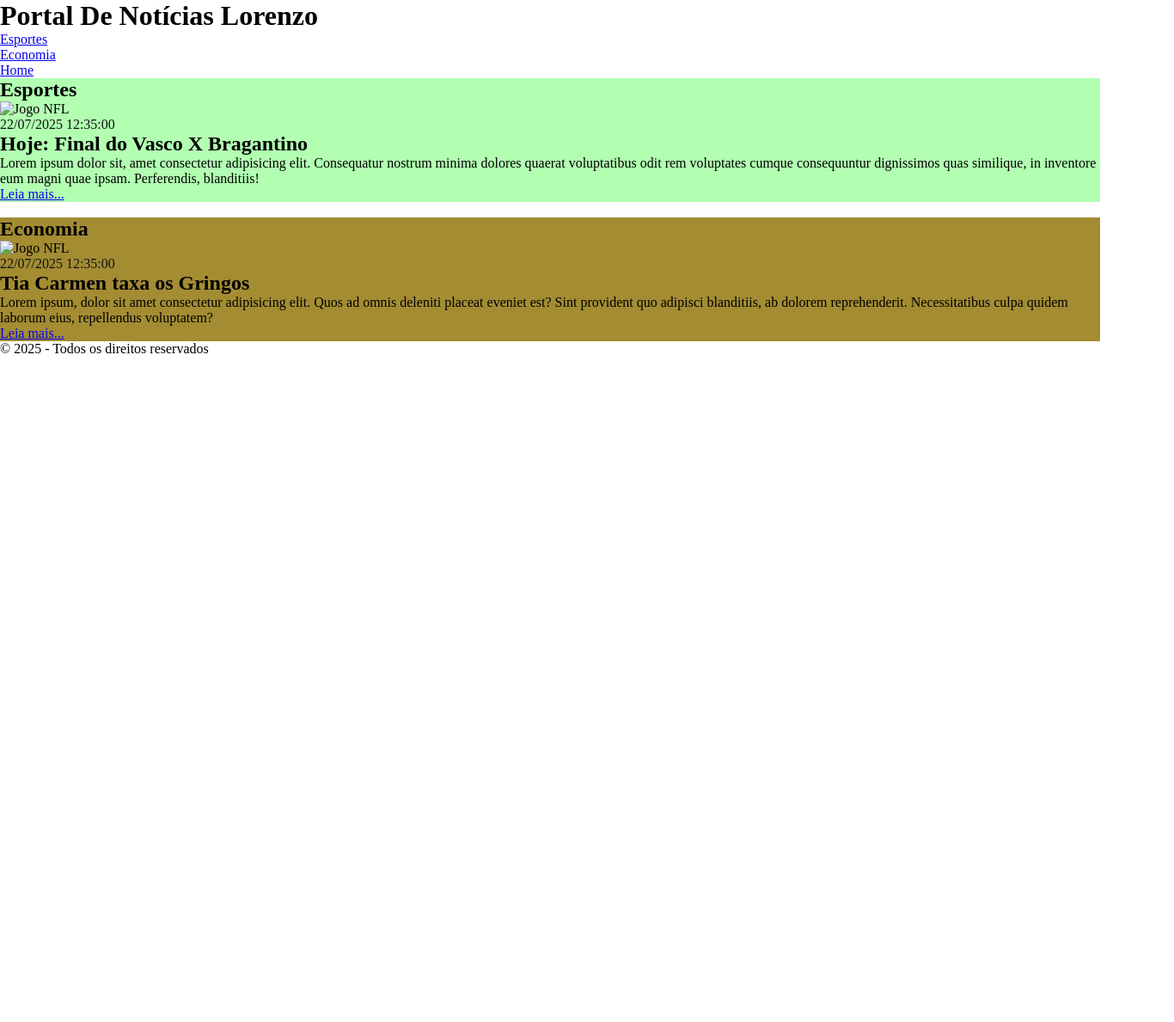
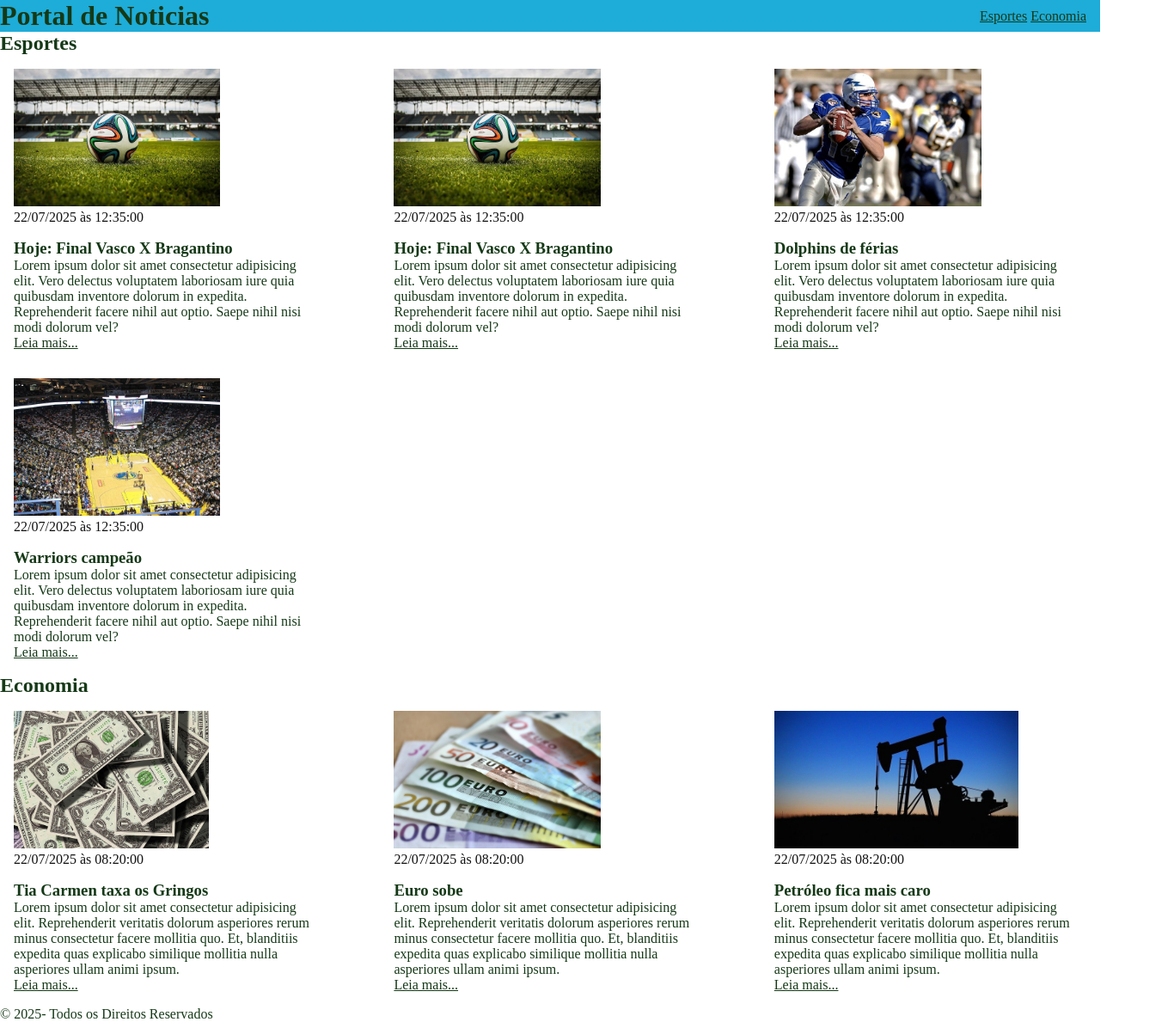
Before and after one commit to lorenzolopesgoat/102-Frontend, a plain HTML site: page PortalNoticia/index.html in a window 1280 px wide. Shown: the whole page at 86% size, 1366 px wide, since content can reach past the window. Before the commit the page ends 800 px from the top, so only its background shows below. Drawn offline with Linux system fonts and the light colour scheme.

Commit message:
Update 2

```diff
--- a/PortalNoticia/index.html
+++ b/PortalNoticia/index.html
@@ -1,16 +1,16 @@
 <!DOCTYPE html>
 <html lang="pt-br">
 <head>
-    </style>
     <meta charset="UTF-8">
     <meta name="viewport" content="width=device-width, initial-scale=1.0">
-    <title>Meu portal de notícias</title>
+    <title>Meu Portal de Notícias</title>
     <link rel="stylesheet" type="text/css" href="./style.css">
+    <link rel="shortcut icon" href="imagens/Sistema Tênis Integrado.jpg" type="image/x-icon">
 </head>
 <body>
     <header>
         <div class="container">
-        <h1>Portal De Notícias Lorenzo</h1>
+        <h1>Portal de Noticias</h1>
         <nav>
             <ul>
                 <li>
@@ -20,44 +20,91 @@
                     <a href="#">Economia</a>
                 </li>
             </ul>
-            <a href="#">Home</a>
         </nav>
     </div>
     </header>
     <main>
-        <div>
         <section id="sports">
+                <div class="container">
                     <h2>Esportes</h2>
+                    <div class="articles">
                     <article>
-                    <img src="./imgens//futebol-americano.jpg" alt="Jogo NFL">
+                        <img src="./imgens/futebol.jpg" alt="Bola de futebol">
                         <header>
-                        <time class="creation-date">22/07/2025 12:35:00</time>
+                            <time class="creation-date">22/07/2025 às 12:35:00</time>
                         </header>
-                    <h2>Hoje: Final do Vasco X Bragantino</h2>
-                    <p>
-                        Lorem ipsum dolor sit, amet consectetur adipisicing elit. Consequatur nostrum minima dolores quaerat voluptatibus odit rem voluptates cumque consequuntur dignissimos quas similique, in inventore eum magni quae ipsam. Perferendis, blanditiis!
-                    </p>
+                        <h3>Hoje: Final Vasco X Bragantino</h3>
+                        <p>Lorem ipsum dolor sit amet consectetur adipisicing elit. Vero delectus voluptatem laboriosam iure quia quibusdam inventore dolorum in expedita. Reprehenderit facere nihil aut optio. Saepe nihil nisi modi dolorum vel?</p>
                         <a href="#" title="Leia a notícia completa">Leia mais...</a>
                     </article>
-            </section></br>
-            <section id="economy">
-                <h2>Economia</h2>
                     <article>
-                    <img src="./imgens//dolares.jpg" alt="Jogo NFL">
+                        <img src="./imgens/futebol.jpg" alt="Bola de futebol">
                         <header>
-                        <time class="creation-date">22/07/2025 12:35:00</time>
+                            <time class="creation-date">22/07/2025 às 12:35:00</time>
                         </header>
-                    <h2>Tia Carmen taxa os Gringos</h2>
-                    <p>
-                        Lorem ipsum, dolor sit amet consectetur adipisicing elit. Quos ad omnis deleniti placeat eveniet est? Sint provident quo adipisci blanditiis, ab dolorem reprehenderit. Necessitatibus culpa quidem laborum eius, repellendus voluptatem?
-                    </p>
+                        <h3>Hoje: Final Vasco X Bragantino</h3>
+                        <p>Lorem ipsum dolor sit amet consectetur adipisicing elit. Vero delectus voluptatem laboriosam iure quia quibusdam inventore dolorum in expedita. Reprehenderit facere nihil aut optio. Saepe nihil nisi modi dolorum vel?</p>
                         <a href="#" title="Leia a notícia completa">Leia mais...</a>
                     </article>
+                    <article>
+                        <img src="./imgens/futebol-americano.jpg" alt="Jogador segurando a bola de futebol americano">
+                        <header>
+                            <time class="creation-date">22/07/2025 às 12:35:00</time>
+                        </header>
+                        <h3>Dolphins de férias</h3>
+                        <p>Lorem ipsum dolor sit amet consectetur adipisicing elit. Vero delectus voluptatem laboriosam iure quia quibusdam inventore dolorum in expedita. Reprehenderit facere nihil aut optio. Saepe nihil nisi modi dolorum vel?</p>
+                        <a href="#" title="Leia a notícia completa">Leia mais...</a>
+                    </article>
+                    <article>
+                        <img src="./imgens/basquete.jpg" alt="Quadra de basquete">
+                        <header>
+                            <time class="creation-date">22/07/2025 às 12:35:00</time>
+                        </header>
+                        <h3>Warriors campeão</h3>
+                        <p>Lorem ipsum dolor sit amet consectetur adipisicing elit. Vero delectus voluptatem laboriosam iure quia quibusdam inventore dolorum in expedita. Reprehenderit facere nihil aut optio. Saepe nihil nisi modi dolorum vel?</p>
+                        <a href="#" title="Leia a notícia completa">Leia mais...</a>
+                    </article>
+                    </div>
+                </div>
+                </section>
+            <section id="economy">
+                <div class="container">
+                    <h2>Economia</h2>
+                    <div class="articles">
+                    <article>
+                            <img src="./imgens/dolares.jpg" alt="Notas de dolar americano">
+                            <header>
+                                <time class="creation-date">22/07/2025 às 08:20:00</time>
+                            </header>
+                            <h3>Tia Carmen taxa os Gringos</h3>
+                            <p>Lorem ipsum dolor sit amet consectetur adipisicing elit. Reprehenderit veritatis dolorum asperiores rerum minus consectetur facere mollitia quo. Et, blanditiis expedita quas explicabo similique mollitia nulla asperiores ullam animi ipsum.</p>
+                            <a href="#" title="Leia a notícia completa">Leia mais...</a>
+                    </article>
+                    <article>
+                        <img src="./imgens/euro.jpg" alt="Notas de euro">
+                        <header>
+                            <time class="creation-date">22/07/2025 às 08:20:00</time>
+                        </header>
+                        <h3>Euro sobe</h3>
+                        <p>Lorem ipsum dolor sit amet consectetur adipisicing elit. Reprehenderit veritatis dolorum asperiores rerum minus consectetur facere mollitia quo. Et, blanditiis expedita quas explicabo similique mollitia nulla asperiores ullam animi ipsum.</p>
+                        <a href="#" title="Leia a notícia completa">Leia mais...</a>
+                    </article>
+                    <article>
+                        <img src="./imgens/petroleo.jpg" alt="Usina de petróleo">
+                        <header>
+                            <time class="creation-date">22/07/2025 às 08:20:00</time>
+                        </header>
+                        <h3>Petróleo fica mais caro</h3>
+                        <p>Lorem ipsum dolor sit amet consectetur adipisicing elit. Reprehenderit veritatis dolorum asperiores rerum minus consectetur facere mollitia quo. Et, blanditiis expedita quas explicabo similique mollitia nulla asperiores ullam animi ipsum.</p>
+                        <a href="#" title="Leia a notícia completa">Leia mais...</a>
+                    </article>
+                </div>
+                </div>
                 </section>
         </div>
     </main>
     <footer>
-        &copy; 2025 - Todos os direitos reservados
+        &copy; 2025- Todos os Direitos Reservados
     </footer>
 </body>
 </html>
--- a/PortalNoticia/style.css
+++ b/PortalNoticia/style.css
@@ -1,30 +1,65 @@
 *{
+    color: rgb(21, 57, 23);
     box-sizing: border-box;
     margin: 0;
     padding: 0;
 }
 
-    h1{
-    color: rgb(0, 0, 0);
+body > header{
+    background-color: rgb(30, 172, 216);
 }
 
-h2{
-    color: rgb(0, 0, 0);
+header li{
+    display: inline;
 }
 
-#sports{
-    background-color: rgba(0, 255, 0, 0.3);
+header .container{
+    display: flex;
 }
 
-#economy{
-    background-color: #A38C32;
+header .container{
+    display: flex;
+    justify-content: space-between;
+    align-items: center;
+}
+
+.container{
+    width: 1264px;
+    margin: 0, auto, 0, auto;
 }
 
 .creation-date{
     color: #121212;
 }
 
-.container{
-    width: 1366px;
-    margin: 0 auto 0 auto;
+.articles{
+    display: flex;
+    flex-wrap: wrap;
+    justify-content: space-between;
 }
+
+.articles article img{
+    height: 160px;
+}
+
+.articles article{
+    width: 30%;
+}
+
+selection{
+    padding: 16px 8;
+}
+
+selection h2,
+.articles article{
+    padding: 16px;
+}
+
+.artivles article{
+    margin-bottom: 16px;
+}
+
+.articles article h3{
+    margin-top: 16px;
+    margin-top: 16px;
+}
```
Lines whose indentation alone changed are shown as unchanged.
